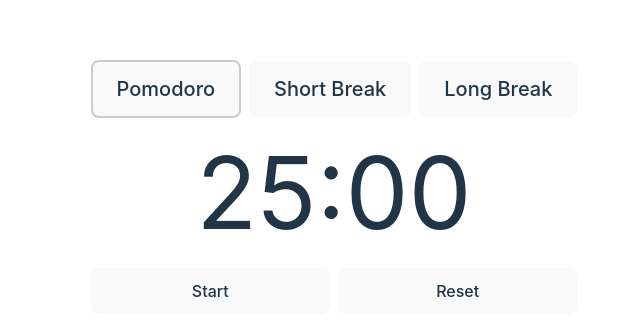
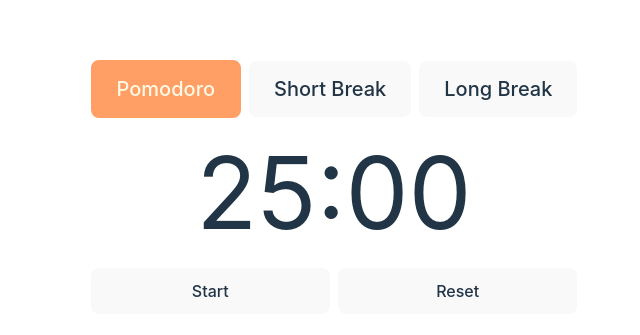
Before and after one commit to FWsantos/pomodoro, a React (Vite) app: page / in a window 1280 px wide. Shown: the part 213-548 px from the top of the page, without its empty margins (306-946 px from the left). Built offline with nearby package versions, Linux system fonts and the light colour scheme.

Commit message:
Button component dreated

```diff
--- a/src/App.css
+++ b/src/App.css
@@ -13,21 +13,8 @@
 
 }
 
-button {
-  width: 100%;
-  font-size: 24px;
-  padding: 8px;
-  border-radius: 4px;
-  border: 1px solid #ccc;
-  cursor: pointer;
-}
-
 .options button {
   width: auto;
-}
-
-button.selected {
-  border: 2px solid #ccc;
 }
 
 .timer {
--- a/src/App.tsx
+++ b/src/App.tsx
@@ -1,10 +1,8 @@
 import { useEffect, useState } from 'react'
 import './App.css'
 import AlarmSound from './assets/alarm-clock-short-6402.mp3';
-
-interface TimerType {
-  type: 'pomodoro' | 'short-break' | 'long-break';
-}
+import { TimerType } from './store/interfaces';
+import Button from './components/Button';
 
 function App() {
   const [count, setCount] = useState(1500)
@@ -106,37 +104,37 @@
   return (
     <div className='App'>
       <div className='options'>
-        <button
-          className={countType.type === 'pomodoro' ? 'selected' : ''}
+        <Button
+          selected={countType.type === 'pomodoro'}
           onClick={() => handleCountTypeChange({ type: 'pomodoro' })}
         >
           Pomodoro
-        </button>
-        <button
-          className={countType.type === 'short-break' ? 'selected' : ''}
+        </Button>
+        <Button
+          selected={countType.type === 'short-break'}
           onClick={() => handleCountTypeChange({ type: 'short-break' })}
         >
           Short Break
-        </button>
-        <button
-          className={countType.type === 'long-break' ? 'selected' : ''}
+        </Button>
+        <Button
+          selected={countType.type === 'long-break'}
           onClick={() => handleCountTypeChange({ type: 'long-break' })}
         >
           Long Break
-        </button>
+        </Button>
       </div>
       <div className='timer'>
         <p>{formatTime(count)}</p>
       </div>
       <div className='buttons'>
-        <button
+        <Button
           onClick={handleStartPause}>
           {isActive ? 'Pause' : 'Start'}
-        </button>
+        </Button>
 
-        <button onClick={() => reset()}>
+        <Button onClick={() => reset()}>
           Reset
-        </button>
+        </Button>
       </div>
     </div>
   )
--- /dev/null
+++ b/src/components/Button.css
@@ -0,0 +1,14 @@
+button {
+    width: 100%;
+    font-size: 24px;
+    padding: 8px;
+    border-radius: 4px;
+    border: 1px solid #ccc;
+    cursor: pointer;
+}
+
+button.selected {
+    border: 2px solid #FF9F66;
+    background-color: #FF9F66;
+    color: #FFFAE6;
+}
--- /dev/null
+++ b/src/components/Button.tsx
@@ -0,0 +1,29 @@
+import { ReactNode, MouseEvent } from 'react';
+import './Button.css';
+
+type ButtonProps = {
+    children: ReactNode;
+    onClick?: (event: MouseEvent<HTMLButtonElement>) => void;
+    disabled?: boolean;
+    selected?: boolean;
+};
+
+const Button = ({ children, onClick, disabled, selected }: ButtonProps) => {
+    const handleClick = (event: MouseEvent<HTMLButtonElement>) => {
+        if (onClick) {
+            onClick(event);
+        }
+    };
+
+    return (
+        <button
+            className={selected ? "selected" : ''}
+            onClick={handleClick}
+            disabled={disabled}
+        >
+            {children}
+        </button>
+    );
+};
+
+export default Button;
--- /dev/null
+++ b/src/store/interfaces.ts
@@ -0,0 +1,3 @@
+export interface TimerType {
+    type: 'pomodoro' | 'short-break' | 'long-break';
+}
```
